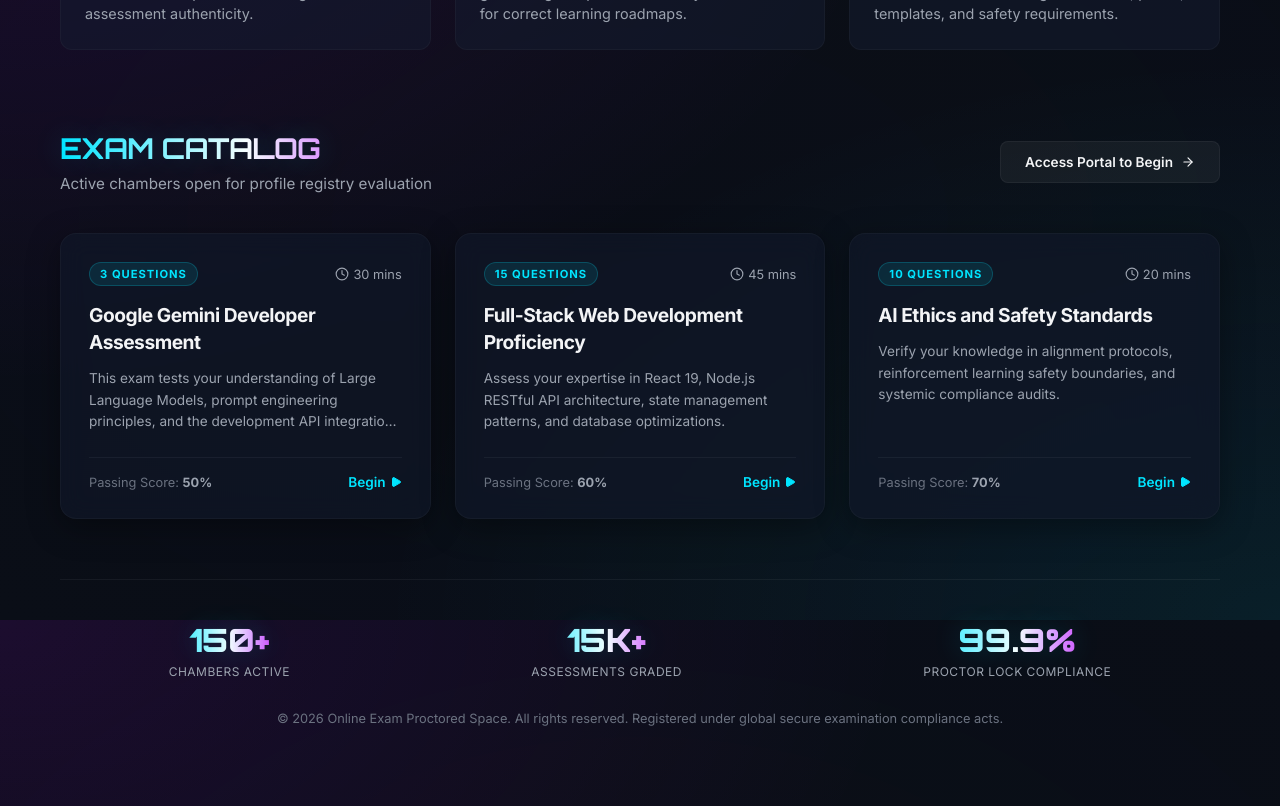
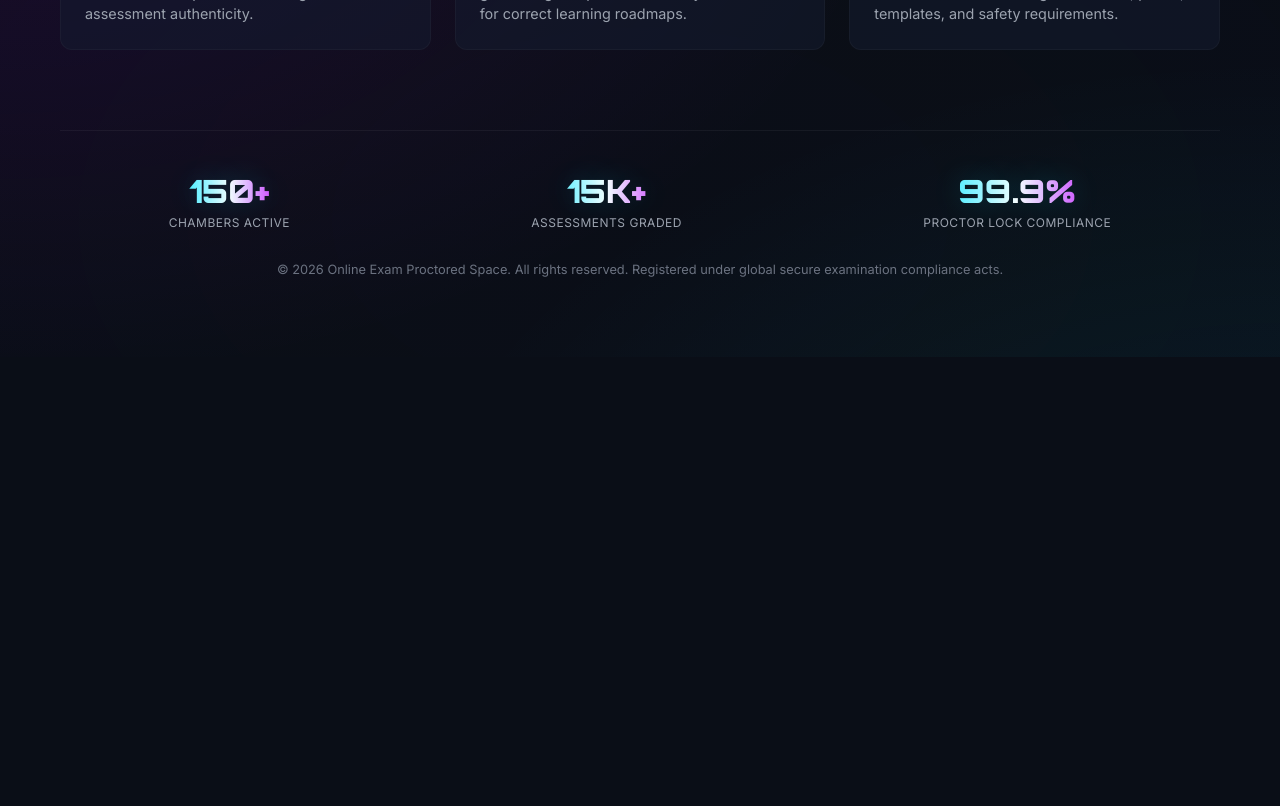
Before and after one commit to Chetan7632/Online-Exam-System, a React (Vite) app in the folder frontend/: page / in a window 1280 px wide. Shown: the part 980-1786 px from the top of the page. After the commit the page ends 1337 px from the top, so only its background shows below. Built offline with nearby package versions, Linux system fonts and the light colour scheme; no server answers.

Commit message:
decorate home button

```diff
--- a/frontend/src/components/Navbar.jsx
+++ b/frontend/src/components/Navbar.jsx
@@ -24,7 +24,8 @@
       position: 'sticky',
       top: '20px',
       zIndex: 100,
-      border: '1px solid rgba(0, 229, 255, 0.1)'
+      border: '1px solid rgba(0, 229, 255, 0.1)',
+      gap: '24px'
     }}>
       <div style={{ display: 'flex', alignItems: 'center', gap: '8px' }}>
         <Award size={24} color="#00e5ff" style={{ filter: 'drop-shadow(0 0 8px rgba(0,229,255,0.5))' }} />
@@ -40,15 +41,13 @@
         </Link>
       </div>
 
-      <div style={{ display: 'flex', alignItems: 'center', gap: '28px' }}>
-        <Link to="/" style={{
-          color: 'var(--text-secondary)',
+      <div style={{ display: 'flex', alignItems: 'center', gap: '28px', marginLeft: '48px', marginRight: 'auto' }}>
+        <Link to="/" className="btn btn-secondary" style={{
           textDecoration: 'none',
-          fontSize: '0.95rem',
-          fontWeight: '500',
-          transition: 'var(--transition-smooth)'
-        }} onMouseOver={e => e.target.style.color = '#00e5ff'}
-           onMouseOut={e => e.target.style.color = 'var(--text-secondary)'}>
+          padding: '8px 16px',
+          fontSize: '0.85rem',
+          border: '1px solid rgba(255, 255, 255, 0.05)'
+        }}>
           Home
         </Link>
         {user && (
@@ -92,7 +91,7 @@
         )}
       </div>
 
-      <div style={{ display: 'flex', alignItems: 'center', gap: '16px' }}>
+      <div style={{ display: 'flex', alignItems: 'center', gap: '24px', marginLeft: '32px' }}>
         {user ? (
           <>
             <Link to="/profile" style={{ textDecoration: 'none', color: 'inherit' }}>
--- a/frontend/src/pages/Home.jsx
+++ b/frontend/src/pages/Home.jsx
@@ -1,54 +1,8 @@
-import React, { useEffect, useState } from 'react';
+import React from 'react';
 import { Link } from 'react-router-dom';
-import { Award, ShieldAlert, BookOpen, Clock, Play, ArrowRight, Sparkles, CheckSquare, Brain } from 'lucide-react';
+import { Award, ShieldAlert, BookOpen, ArrowRight, Sparkles, Brain } from 'lucide-react';
 
 const Home = () => {
-  const [exams, setExams] = useState([]);
-  const [loading, setLoading] = useState(true);
-
-  useEffect(() => {
-    const fetchPublicExams = async () => {
-      try {
-        const res = await fetch('http://localhost:5000/api/exams/public');
-        if (res.ok) {
-          const data = await res.json();
-          setExams(data);
-        }
-      } catch (err) {
-        console.error('Failed to fetch public exams:', err);
-      } finally {
-        setLoading(false);
-      }
-    };
-    fetchPublicExams();
-  }, []);
-
-  const sampleExams = [
-    {
-      title: "Google Gemini Developer Assessment",
-      description: "This exam tests your understanding of Large Language Models, prompt engineering principles, and the development API integrations of the Google Gemini ecosystem.",
-      duration: 30,
-      passingScore: 50,
-      questionsCount: 3
-    },
-    {
-      title: "Full-Stack Web Development Proficiency",
-      description: "Assess your expertise in React 19, Node.js RESTful API architecture, state management patterns, and database optimizations.",
-      duration: 45,
-      passingScore: 60,
-      questionsCount: 15
-    },
-    {
-      title: "AI Ethics and Safety Standards",
-      description: "Verify your knowledge in alignment protocols, reinforcement learning safety boundaries, and systemic compliance audits.",
-      duration: 20,
-      passingScore: 70,
-      questionsCount: 10
-    }
-  ];
-
-  const displayExams = exams.length > 0 ? exams : sampleExams;
-
   return (
     <div style={{ maxWidth: '1200px', margin: '0 auto', padding: '40px 20px 80px' }}>
 
@@ -149,103 +103,6 @@
         </div>
       </section>
 
-      {/* Available Exams Section */}
-      <section style={{ marginBottom: '60px' }}>
-        <div style={{ display: 'flex', justifyContent: 'space-between', alignItems: 'center', marginBottom: '40px', flexWrap: 'wrap', gap: '16px' }}>
-          <div>
-            <h2 className="title-glow" style={{ fontSize: '1.8rem', marginBottom: '8px' }}>Exam Catalog</h2>
-            <p style={{ color: 'var(--text-secondary)', fontSize: '0.95rem' }}>Active chambers open for profile registry evaluation</p>
-          </div>
-          <Link to="/login" className="btn btn-secondary" style={{ fontSize: '0.85rem', textDecoration: 'none', border: '1px solid rgba(255,255,255,0.05)' }}>
-            Access Portal to Begin <ArrowRight size={14} />
-          </Link>
-        </div>
-
-        {loading ? (
-          <div style={{ textAlign: 'center', padding: '40px', color: 'var(--text-secondary)' }}>
-            Loading available examinations...
-          </div>
-        ) : (
-          <div style={{
-            display: 'grid',
-            gridTemplateColumns: 'repeat(auto-fit, minmax(340px, 1fr))',
-            gap: '24px'
-          }}>
-            {displayExams.map((exam, index) => (
-              <div key={exam._id || index} className="glass-panel" style={{
-                padding: '28px',
-                display: 'flex',
-                flexDirection: 'column',
-                justifyContent: 'space-between',
-                border: '1px solid rgba(255,255,255,0.03)'
-              }}>
-                <div>
-                  <div style={{ display: 'flex', justifyContent: 'space-between', alignItems: 'center', marginBottom: '16px' }}>
-                    <span style={{
-                      fontSize: '0.7rem',
-                      textTransform: 'uppercase',
-                      letterSpacing: '1px',
-                      background: 'rgba(0, 229, 255, 0.1)',
-                      color: '#00e5ff',
-                      padding: '4px 10px',
-                      borderRadius: '12px',
-                      fontWeight: '700',
-                      border: '1px solid rgba(0, 229, 255, 0.2)'
-                    }}>
-                      {exam.questionsCount} Questions
-                    </span>
-                    <div style={{ display: 'flex', alignItems: 'center', gap: '4px', color: 'var(--text-secondary)', fontSize: '0.8rem' }}>
-                      <Clock size={14} />
-                      <span>{exam.duration} mins</span>
-                    </div>
-                  </div>
-
-                  <h3 style={{ fontSize: '1.2rem', color: '#f3f4f6', marginBottom: '12px', fontWeight: '700', lineHeight: '1.4' }}>
-                    {exam.title}
-                  </h3>
-
-                  <p style={{
-                    color: 'var(--text-secondary)',
-                    fontSize: '0.85rem',
-                    lineHeight: '1.6',
-                    marginBottom: '24px',
-                    display: '-webkit-box',
-                    WebkitLineClamp: 3,
-                    WebkitBoxOrient: 'vertical',
-                    overflow: 'hidden'
-                  }}>
-                    {exam.description}
-                  </p>
-                </div>
-
-                <div style={{
-                  borderTop: '1px solid rgba(255,255,255,0.05)',
-                  paddingTop: '16px',
-                  display: 'flex',
-                  justifyContent: 'space-between',
-                  alignItems: 'center'
-                }}>
-                  <span style={{ fontSize: '0.8rem', color: 'var(--text-muted)' }}>
-                    Passing Score: <strong style={{ color: 'var(--text-secondary)' }}>{exam.passingScore}%</strong>
-                  </span>
-                  <Link to="/login" style={{
-                    display: 'flex',
-                    alignItems: 'center',
-                    gap: '4px',
-                    color: '#00e5ff',
-                    textDecoration: 'none',
-                    fontWeight: '600',
-                    fontSize: '0.85rem'
-                  }}>
-                    Begin <Play size={12} fill="#00e5ff" />
-                  </Link>
-                </div>
-              </div>
-            ))}
-          </div>
-        )}
-      </section>
-
       {/* Platform Stats */}
       <footer style={{
         borderTop: '1px solid rgba(255, 255, 255, 0.05)',
```
